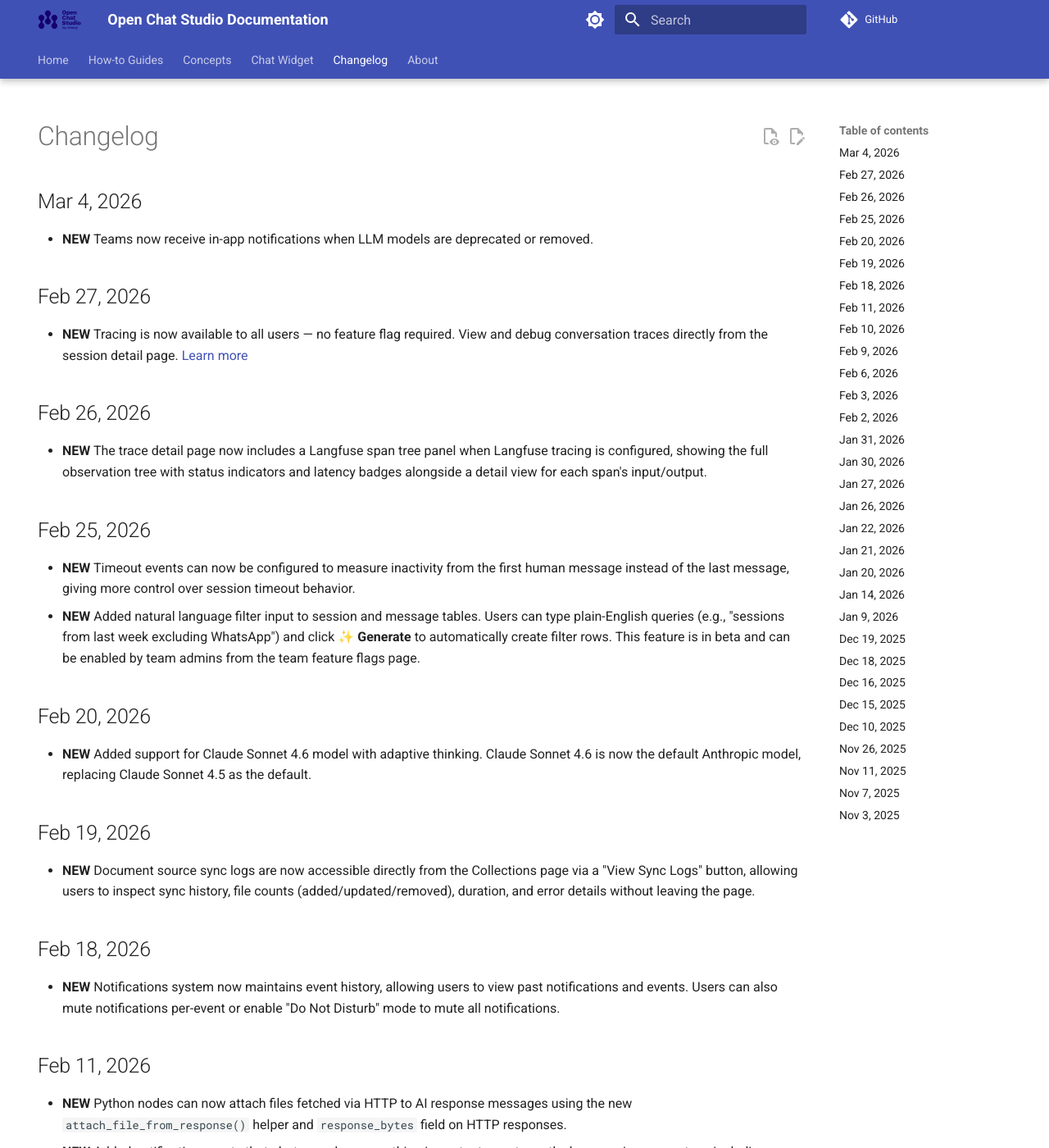
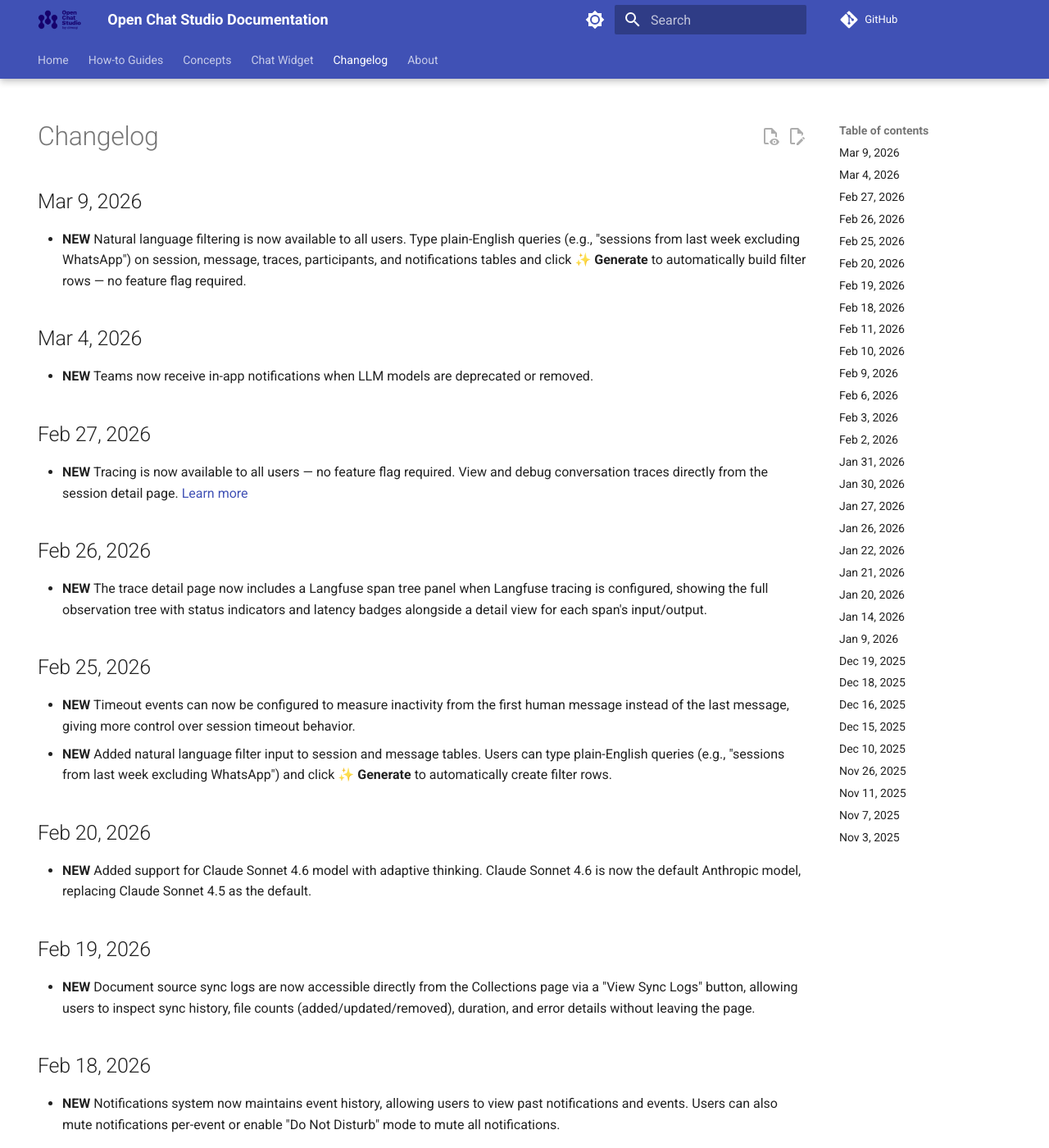
Before and after one commit to dimagi/open-chat-studio-docs, an MkDocs documentation site: the page built from docs/changelog.md, in a window 1280 px wide and 1400 px high. Shown: the whole window at 82% size. Built offline with MkDocs 1.6.1 and Material for MkDocs 9.7.7, drawn with Linux system fonts in a browser that asks for light colours; a script that is not in the unit is left out; comment, search, counter and statistics services are not loaded.

Commit message:
update changelog and docs from OCS PR #2990
Co-Authored-By: Claude Sonnet 4.6 <noreply@anthropic.com>

```diff
--- a/docs/changelog.md
+++ b/docs/changelog.md
@@ -4,6 +4,9 @@ hide:
 ---
 
 # Changelog
+## Mar 9, 2026
+* **NEW** Natural language filtering is now available to all users. Type plain-English queries (e.g., "sessions from last week excluding WhatsApp") on session, message, traces, participants, and notifications tables and click **✨ Generate** to automatically build filter rows — no feature flag required.
+
 ## Mar 4, 2026
 * **NEW** Teams now receive in-app notifications when LLM models are deprecated or removed.
 
@@ -15,7 +18,7 @@ hide:
 
 ## Feb 25, 2026
 * **NEW** Timeout events can now be configured to measure inactivity from the first human message instead of the last message, giving more control over session timeout behavior.
-* **NEW** Added natural language filter input to session and message tables. Users can type plain-English queries (e.g., "sessions from last week excluding WhatsApp") and click **✨ Generate** to automatically create filter rows. This feature is in beta and can be enabled by team admins from the team feature flags page.
+* **NEW** Added natural language filter input to session and message tables. Users can type plain-English queries (e.g., "sessions from last week excluding WhatsApp") and click **✨ Generate** to automatically create filter rows.
 
 ## Feb 20, 2026
 * **NEW** Added support for Claude Sonnet 4.6 model with adaptive thinking. Claude Sonnet 4.6 is now the default Anthropic model, replacing Claude Sonnet 4.5 as the default.
--- a/mkdocs.yml
+++ b/mkdocs.yml
@@ -102,6 +102,7 @@ nav:
       - how-to/add_a_knowledge_base.md
       - how-to/remote_api.md
       - how-to/global_search.md
+      - how-to/nl_filter.md
       - how-to/deploy_to_different_channels.md
       - how-to/configure_providers.md
       - how-to/api_access.md
```
Also changed, not shown: docs/how-to/nl_filter.md (added, +59 -0 lines).
